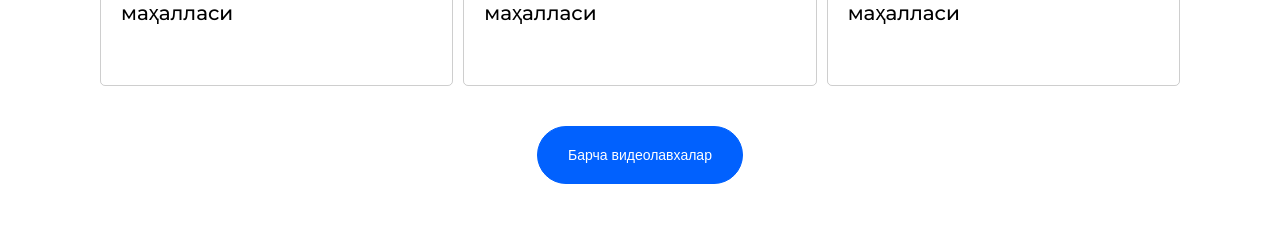
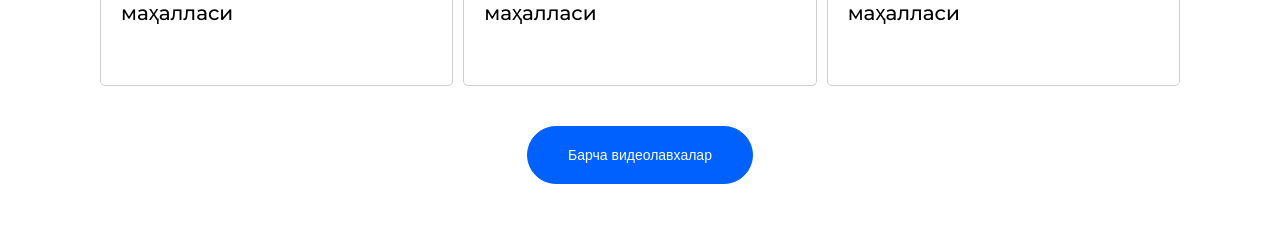
Before and after one commit to ergashev2000/online-mahalla, a React (Vite) app: page / in a window 1280 px wide. Shown: the part 4020-4254 px from the top of the page. Built offline with nearby package versions, Linux system fonts and the light colour scheme; a web font is replaced by a local one.

Commit message:
Full home page

```diff
--- a/src/index.css
+++ b/src/index.css
@@ -499,7 +499,7 @@ data > svg {
   margin-right: 10px;
 }
 .news__more-video {
-  padding: 20px 30px;
+  padding: 20px 40px;
   background-color: #0161fe;
   border: 1px solid #0161fe;
   border-radius: 30px;
```
